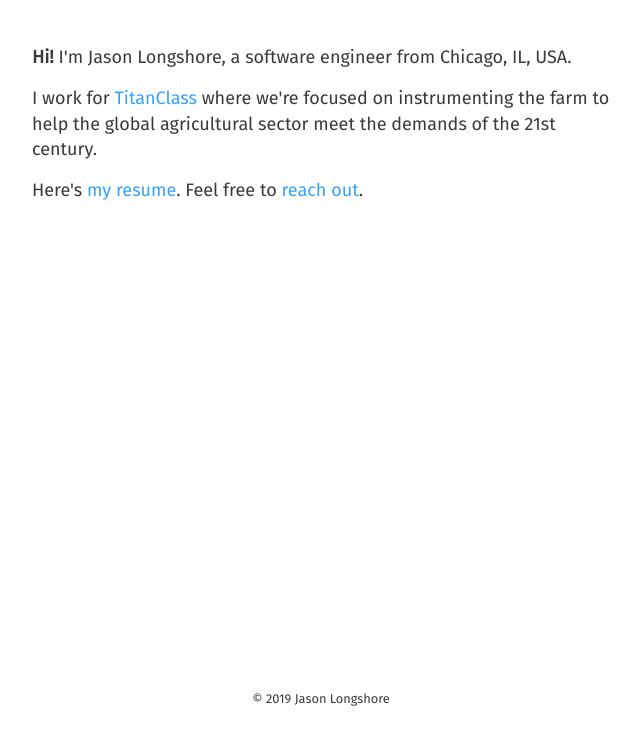
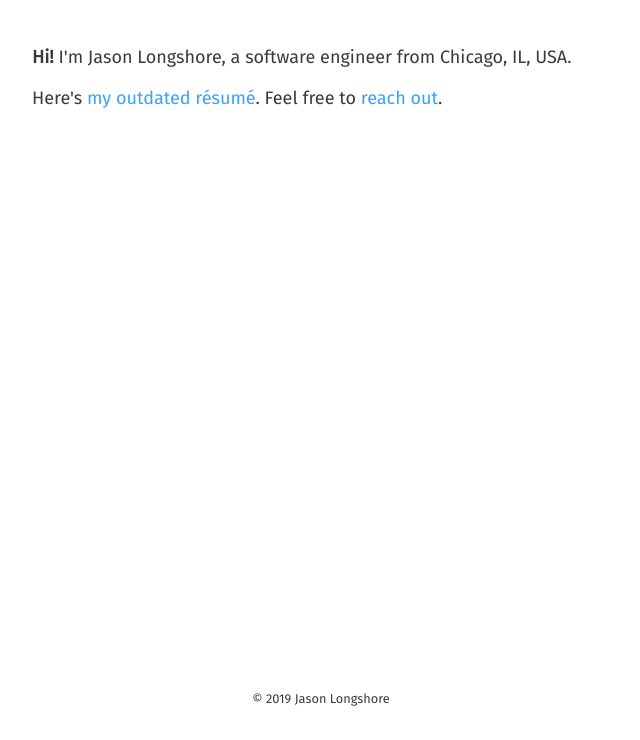
Before and after one commit to longshorej/www.jasonlongshore.com, a plain HTML site: page index.html in a window 1280 px wide. Shown: the part 60-800 px from the top of the page, without its empty margins (319-959 px from the left). Drawn offline with Linux system fonts and the light colour scheme.

Commit message:
Publish 2020.07.09.1

```diff
--- a/index.html
+++ b/index.html
@@ -28,10 +28,10 @@
     <strong>Hi!</strong> I'm Jason Longshore, a software engineer from Chicago, IL, USA.
   </p>
 
-  <p>I work for <a href="https://www.titanclass.com.au/">TitanClass</a> where we're focused on
-    instrumenting the farm to help the global agricultural sector meet the demands of the 21st century.</p>
+  <!--<p>I work for <a href="https://www.titanclass.com.au/">TitanClass</a> where we're focused on
+    instrumenting the farm to help the global agricultural sector meet the demands of the 21st century.</p>//-->
 
-  <p>Here's <a href="/longshore-jason-resume.pdf">my resume</a>. Feel free to <a href="/contact.html">reach out</a>.</p>
+  <p>Here's <a href="/longshore-jason-resume.pdf">my outdated résumé</a>. Feel free to <a href="/contact.html">reach out</a>.</p>
 </div>
 
 
```
